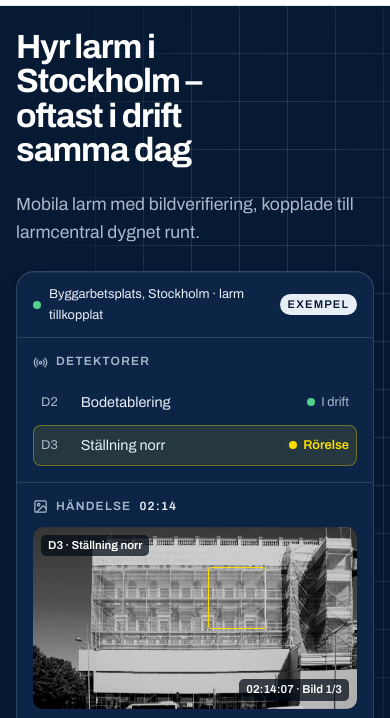
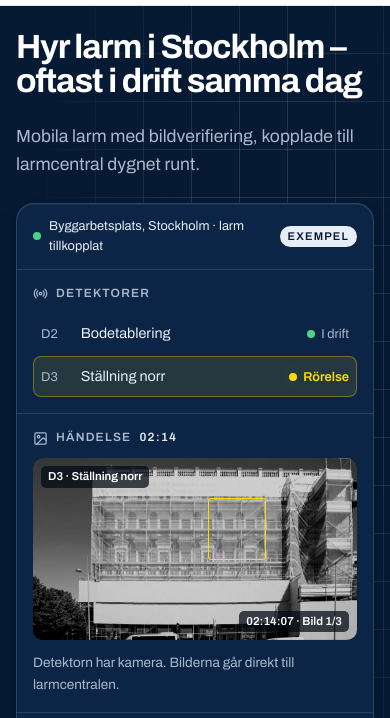
Before and after one commit to frenik-4/sakerhetsmaklarna, an Astro site: page / in a window 390 px wide. Shown: the part 59-777 px from the top of the page. Built offline with nearby package versions, Linux system fonts and the light colour scheme; Astro itself is replaced by a stand-in of ours.

Commit message:
Rubriken på startsidan bryts på tre rader
Tar bort maxbredden 13ch på hero-rubriken. Den längre rubriken
("oftast i drift samma dag") bröts annars på fyra rader på desktop.
Nu tre rader 1024-1920 px, två rader på mobil.

Co-Authored-By: Claude Opus 5.5 <noreply@anthropic.com>

```diff
--- a/src/pages/index.astro
+++ b/src/pages/index.astro
@@ -135,7 +135,7 @@ const flode = [
   .hero { color: var(--on-navy); padding: var(--s8) 0 0; }
   .hero::after { content: ''; position: absolute; inset: auto 0 0 0; height: 140px; background: var(--ground); z-index: -1; }
   .hero__copy { display: grid; grid-template-columns: minmax(0, 1.15fr) minmax(0, 1fr); gap: var(--s5) var(--s8); align-items: end; }
-  .hero h1 { color: #fff; margin: 0; max-width: 13ch; }
+  .hero h1 { color: #fff; margin: 0; }
   .hero .lead { color: var(--on-navy-muted); margin-bottom: var(--s5); }
   .hero__btns { display: flex; gap: var(--s3); flex-wrap: wrap; }
   .hero__facts { list-style: none; padding: 0; margin: var(--s6) 0 var(--s6); display: flex; flex-wrap: wrap; gap: var(--s3) var(--s6); font-size: .925rem; color: var(--on-navy); }
```
